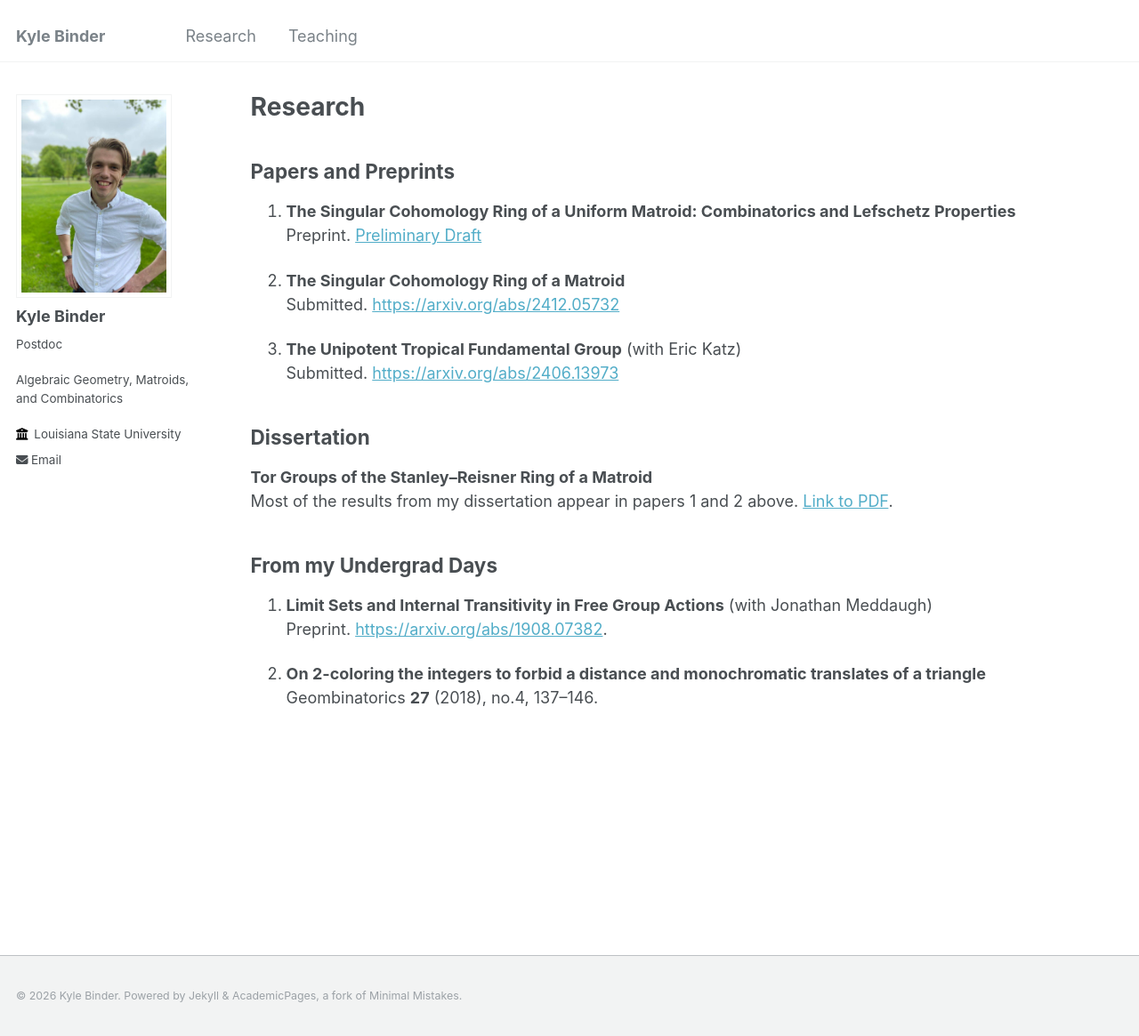
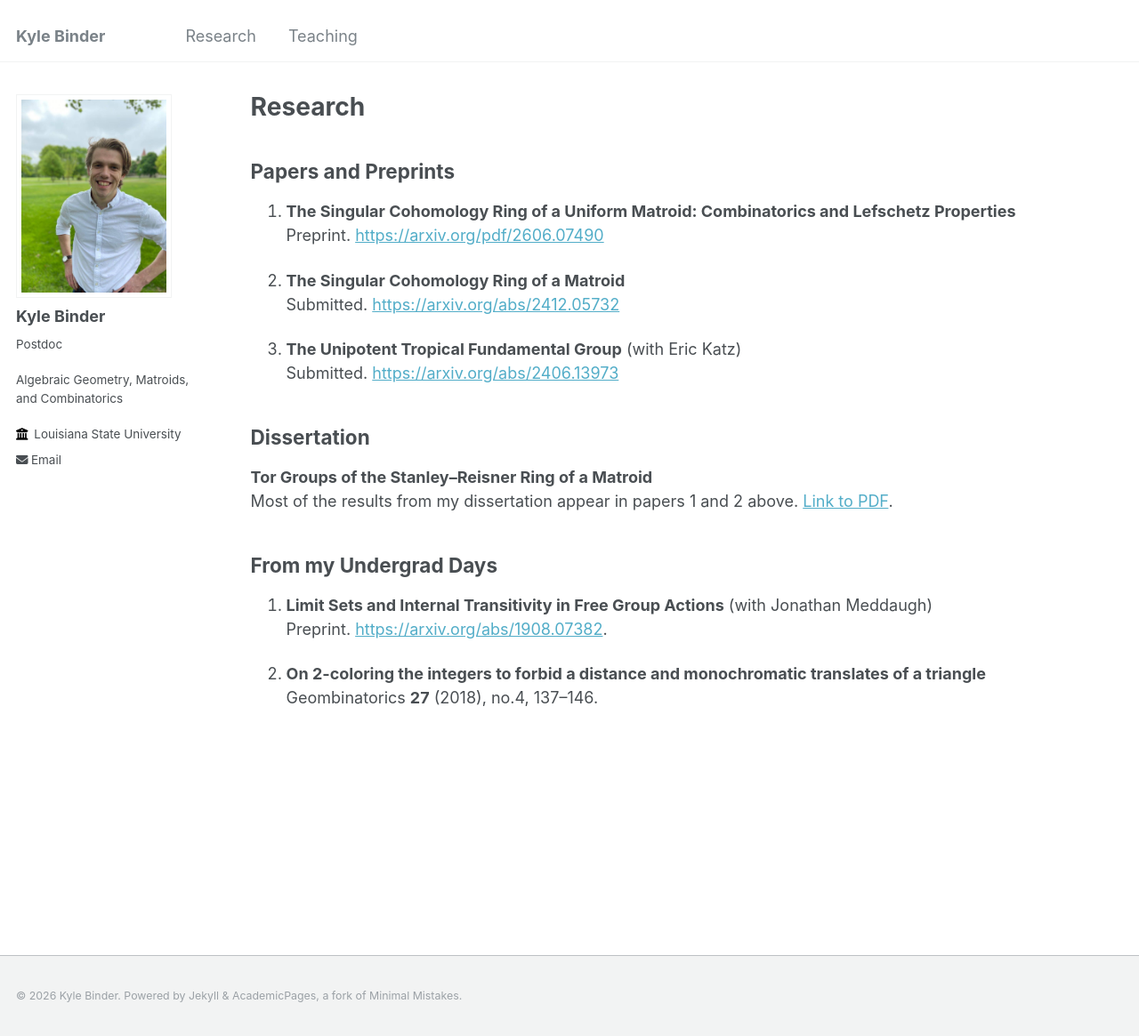
Before and after one commit to bindercommakyle/bindercommakyle.github.io, a Jekyll site: the page built from _pages/research.md, in a window 1280 px wide and 1165 px high. Shown: the whole window at 89% size. Built offline with Jekyll 4.4.1, drawn with Linux system fonts in a browser that asks for light colours.

Commit message:
Update research.md

```diff
--- a/_pages/research.md
+++ b/_pages/research.md
@@ -7,7 +7,7 @@ author_profile: true
 
 ## Papers and Preprints
 1. **The Singular Cohomology Ring of a Uniform Matroid: Combinatorics and Lefschetz Properties** <br>
-Preprint. [Preliminary Draft](https://bindercommakyle.github.io/files/singularCohomologyUniformPreliminary.pdf)
+Preprint. [https://arxiv.org/pdf/2606.07490](https://arxiv.org/pdf/2606.07490)
 
 2. **The Singular Cohomology Ring of a Matroid** <br>
 Submitted. [https://arxiv.org/abs/2412.05732](https://arxiv.org/abs/2412.05732)
```
